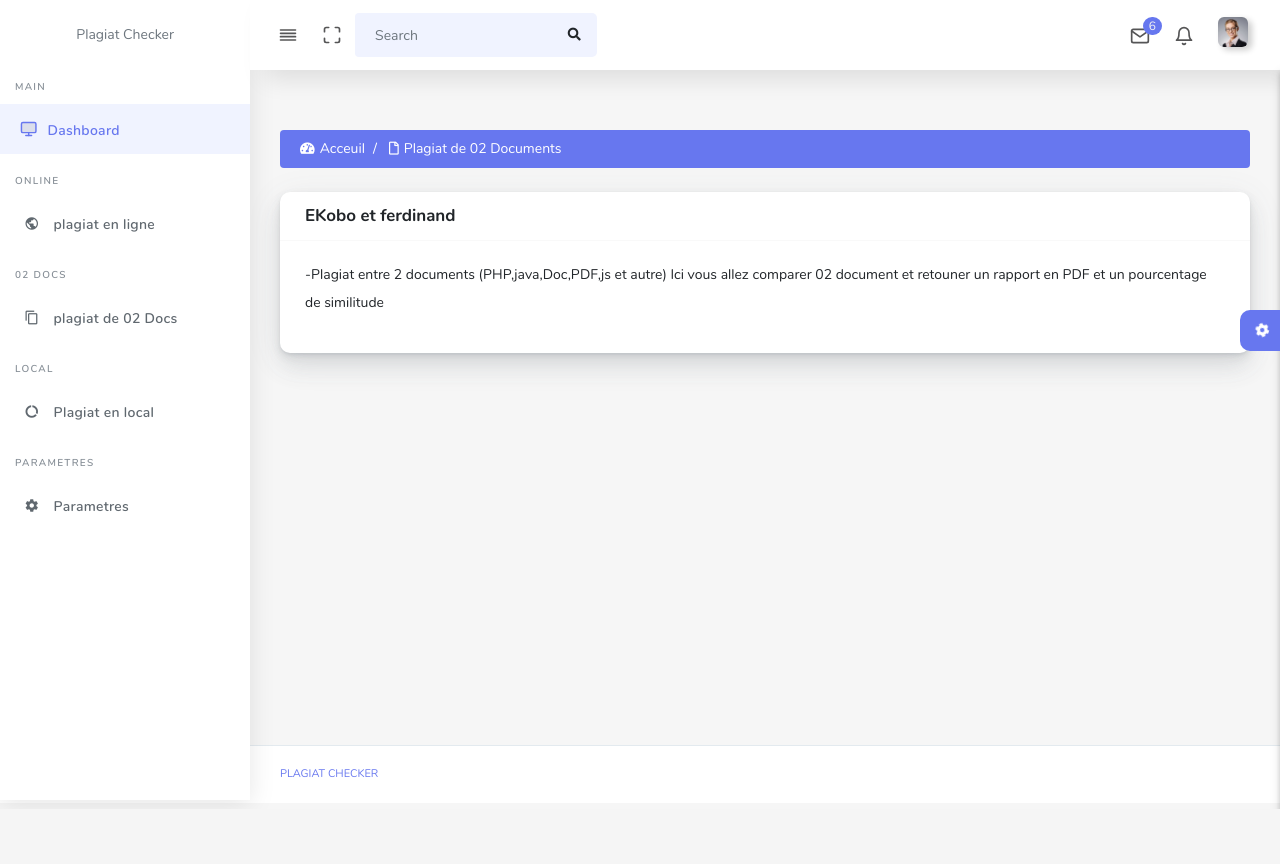
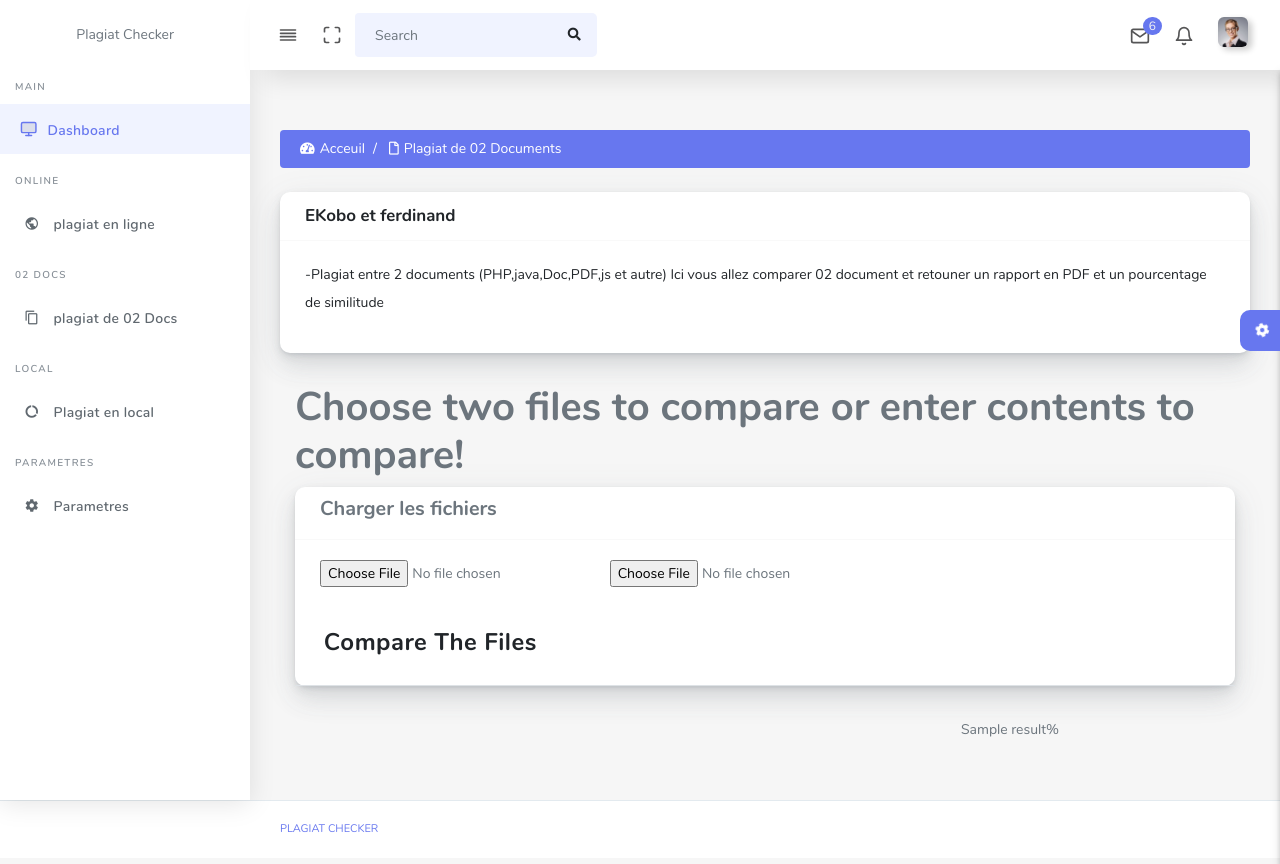
Before and after one commit to FranckJudes/PlagiatChecker, a Django app: template src/plagiatDocuments/templates/documents/index.html in a window 1280 px wide. Before the commit the page ends 809 px from the top, so only its background shows below. Run offline with Django 3.2, Linux system fonts and the light colour scheme; the template is opened without the code that fills it: most values are stand-ins (such as "Sample title", 1, 10 or a date in 2020); some libraries are stand-ins or nearby versions.

Commit message:
comparerdoc

```diff
--- a/src/plagiatDocuments/templates/documents/index.html
+++ b/src/plagiatDocuments/templates/documents/index.html
@@ -26,7 +26,37 @@
                     Ici vous allez comparer 02 document  et retouner un rapport en PDF et un pourcentage de similitude
                 </p>
             </div>
+
           </div>
+
+          <div class="col-lg-12 col-md-12 col-sm-12 col-xs-12">
+
+            <h1>Choose two files to compare or enter contents to compare!</h1>
+            <div class="card">
+                <div class="card-header">
+                    <h5>Charger les fichiers</h5>
+                </div>
+
+                <div class="card-body" >
+                    <div class="tab-pane fade show active" id="file-input-dc-2" role="tabpanel" aria-labelledby="file-tab-3">
+                        <form id="form2-ws" action="/twofilecompare1/" enctype="multipart/form-data" method="POST">
+                            {% csrf_token %}
+                            <input type="file" class="fileupload" id="fileupload" name="docfile1" required="True">
+                            <input type="file" class="fileupload" id="fileupload" name="docfile2" required="True">
+                        </form>
+                    </div>
+                </div>
+                <div class="p-15 border-bottom">
+                    <button type="submit" form="form2-ws" id="submit-button-2" class="btn submit-button-2"><h4>Compare The Files</h4></button>
+                </div>
+            </div>
+
+
+            <ul style="text-align: center;margin-left: 450px;">
+                <li class="output-per" style="list-style:none">{{ result }}%</li>
+            </ul>
+
+        </div>
         </div>
       </div>
 {% endblock %}
```
Also changed, not shown: src/PlagiatChecker/static/assets/css/style.css, src/db.sqlite3, src/plagiatDocuments/algorithm/ConsineSim.py (renamed from src/PlagiatChecker/algorithm/ConsineSim.py), src/plagiatDocuments/algorithm/__init__.py (renamed from src/PlagiatChecker/algorithm/__init__.py), src/plagiatDocuments/algorithm/fileSimilarity.py (renamed from src/PlagiatChecker/algorithm/fileSimilarity.py), src/plagiatDocuments/algorithm/main.py (renamed from src/PlagiatChecker/algorithm/main.py), src/plagiatDocuments/algorithm/webSearch.py (renamed from src/PlagiatChecker/algorithm/webSearch.py).
